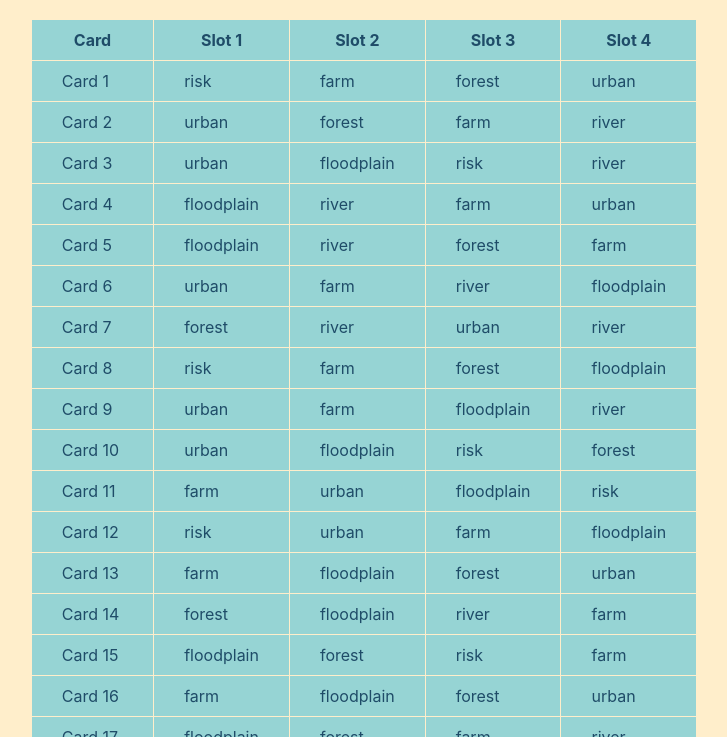
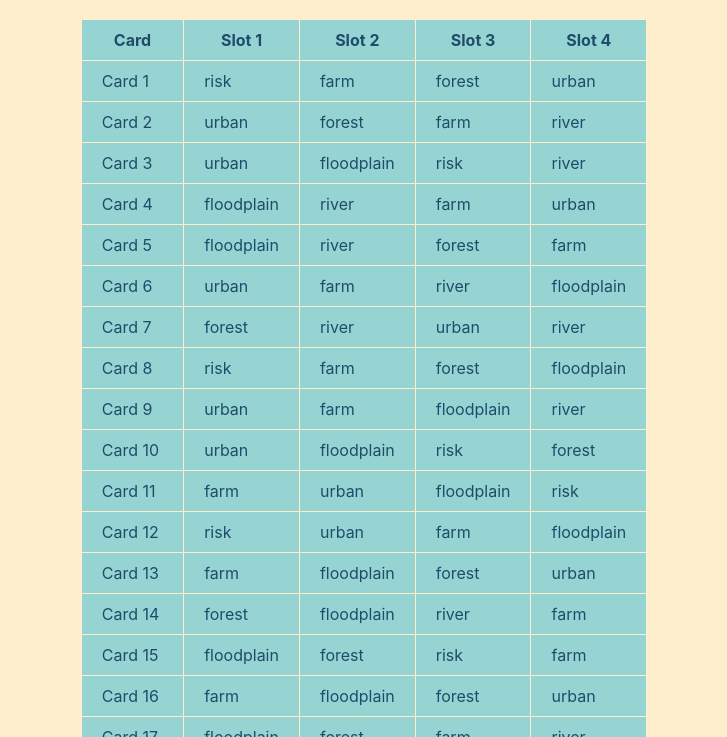
Before and after one commit to geraldopmj/Deck-gen, a plain HTML site: page index.html in a window 1280 px wide. Shown: the part 63-800 px from the top of the page, without its empty margins (276-1003 px from the left). Drawn offline with Linux system fonts and the light colour scheme.

Commit message:
Update style.css

```diff
--- a/style.css
+++ b/style.css
@@ -1,3 +1,7 @@
+  html {
+    min-width:fit-content;
+  }
+
   body {
     background: rgb(255, 238, 203);
     /* Make it white if you need */
@@ -30,5 +34,5 @@ td {
 
   th,
   td {
-  padding: 10px 30px;
+    padding: 10px 20px;
   }
```
Lines whose indentation alone changed are shown as unchanged.
